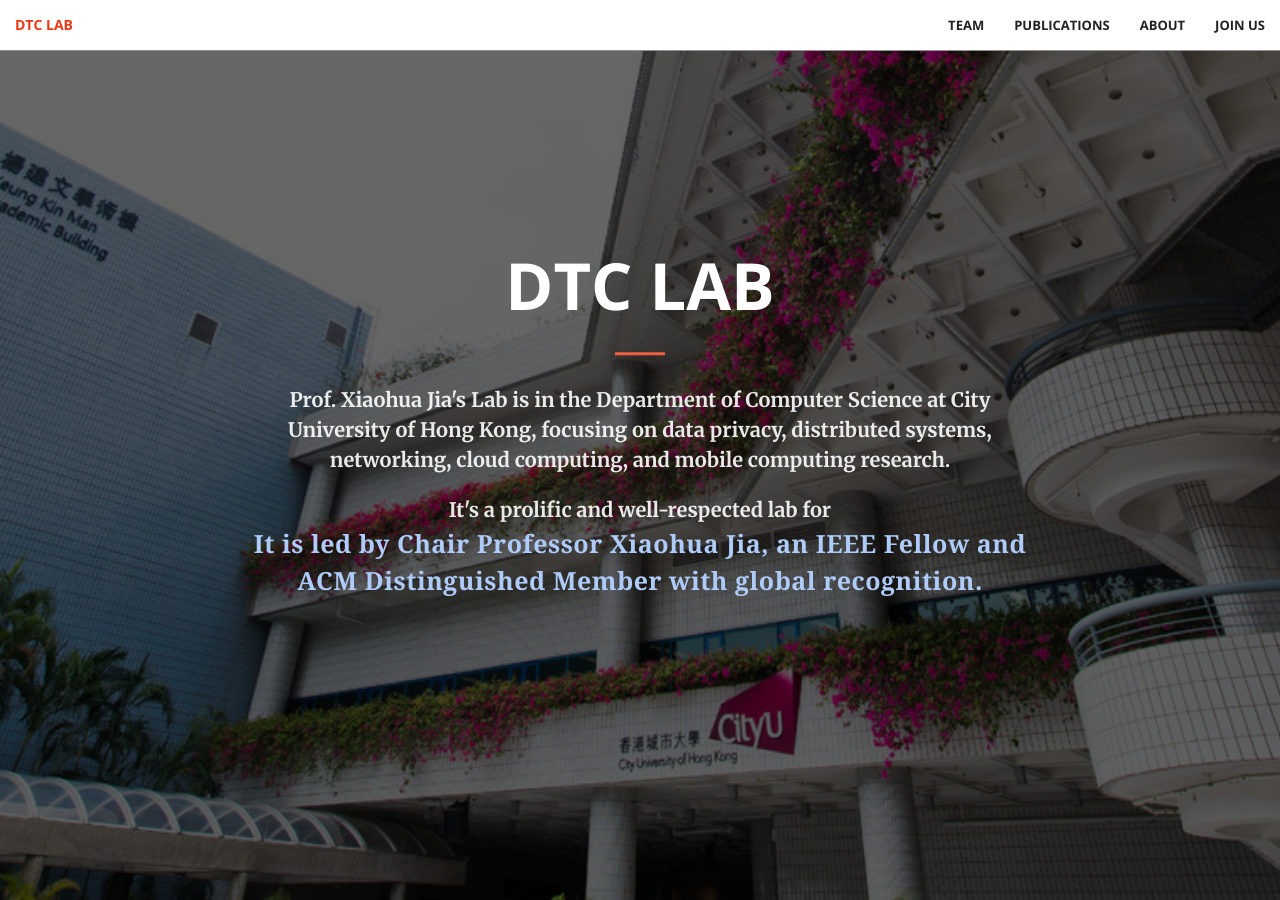
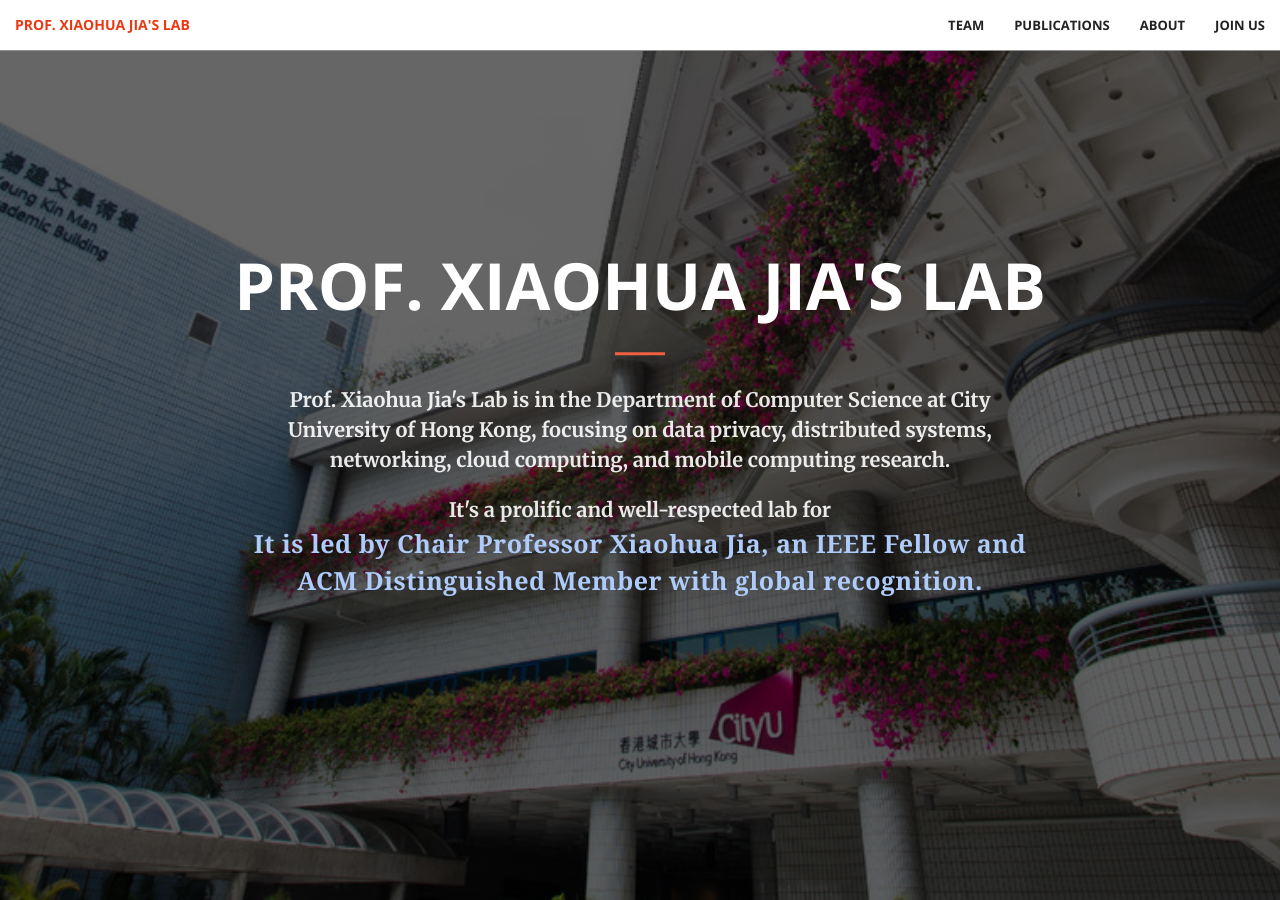
Before and after one commit to cityu-cs-dtc/cityu-cs-dtc.github.io, a Jekyll site: the page built from index.html, in a window 1280 px wide and 900 px high. Built offline with Jekyll 4.4.1, drawn with Linux system fonts in a browser that asks for light colours.

Commit message:
update names

```diff
--- a/_includes/about.html
+++ b/_includes/about.html
@@ -66,7 +66,7 @@
 
   <!-- 实验室相关图片 -->
   <div class="about-image">
-    <img src="resources/img/about/picture_20250910.jpg" alt="CDTC Team Photo">
+    <img src="resources/img/about/picture_20250910.jpg" alt="Prof. Jia's Team Photo">
     <div class="image-caption">
       Team photo in front of the <strong>Center of Decentralized Trust Computing (CDTC)</strong>,
       taken on September 10, 2025.
--- a/_includes/header.html
+++ b/_includes/header.html
@@ -1,7 +1,7 @@
 <header>
   <div class="header-content">
     <div class="header-content-inner">
-      <h1>DTC Lab</h1>
+      <h1>Prof. Xiaohua Jia's Lab</h1>
       <hr>
       <p>
         <strong>
@@ -31,5 +31,5 @@
   </div>
 
   <!-- 把图片放在 header 内部 -->
-  <!-- <img id="cityu" src="resources/img/cityu_logo.png" alt="DTC Lab Logo"> -->
+  <!-- <img id="cityu" src="resources/img/cityu_logo.png" alt="Prof. Xiaohua Jia's Lab Logo"> -->
 </header>
--- a/_includes/nav.html
+++ b/_includes/nav.html
@@ -8,7 +8,7 @@
                 <span class="icon-bar"></span>
                 <span class="icon-bar"></span>
             </button>
-            <a class="navbar-brand page-scroll" href="index.html">DTC Lab</a>
+            <a class="navbar-brand page-scroll" href="index.html">Prof. Xiaohua Jia's Lab</a>
         </div>
 
         <!-- Collect the nav links, forms, and other content for toggling -->
```
Also changed, not shown: README.md.
